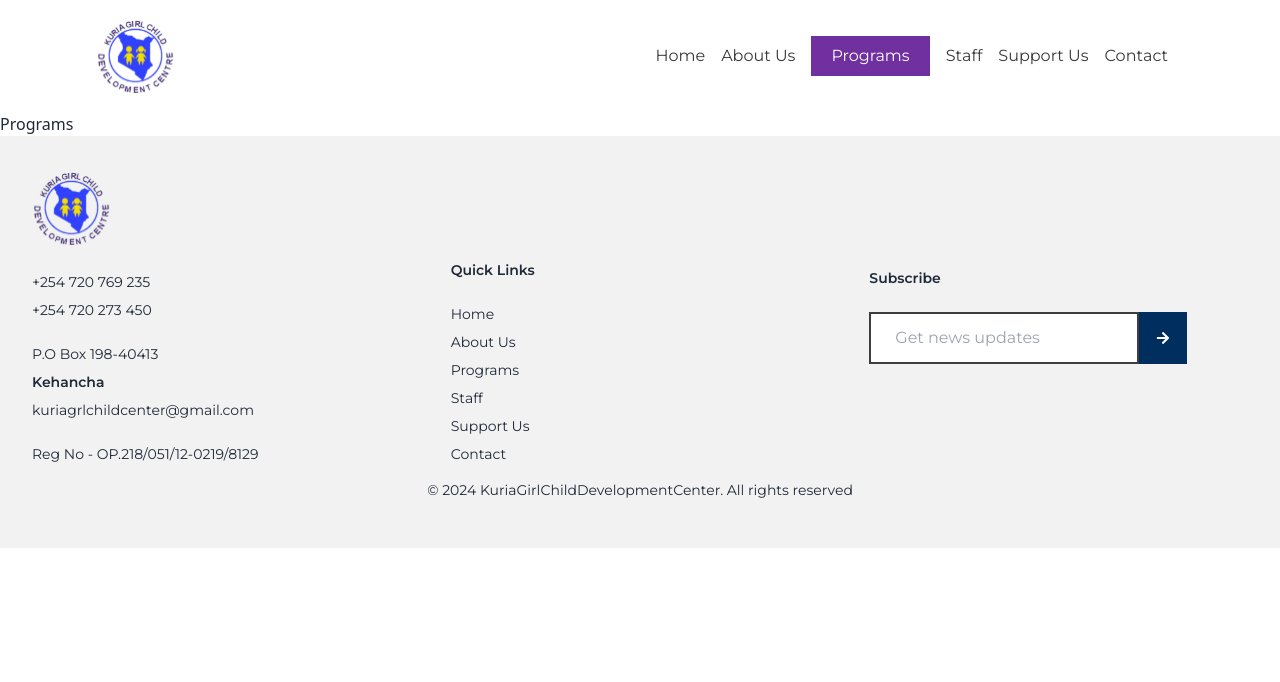
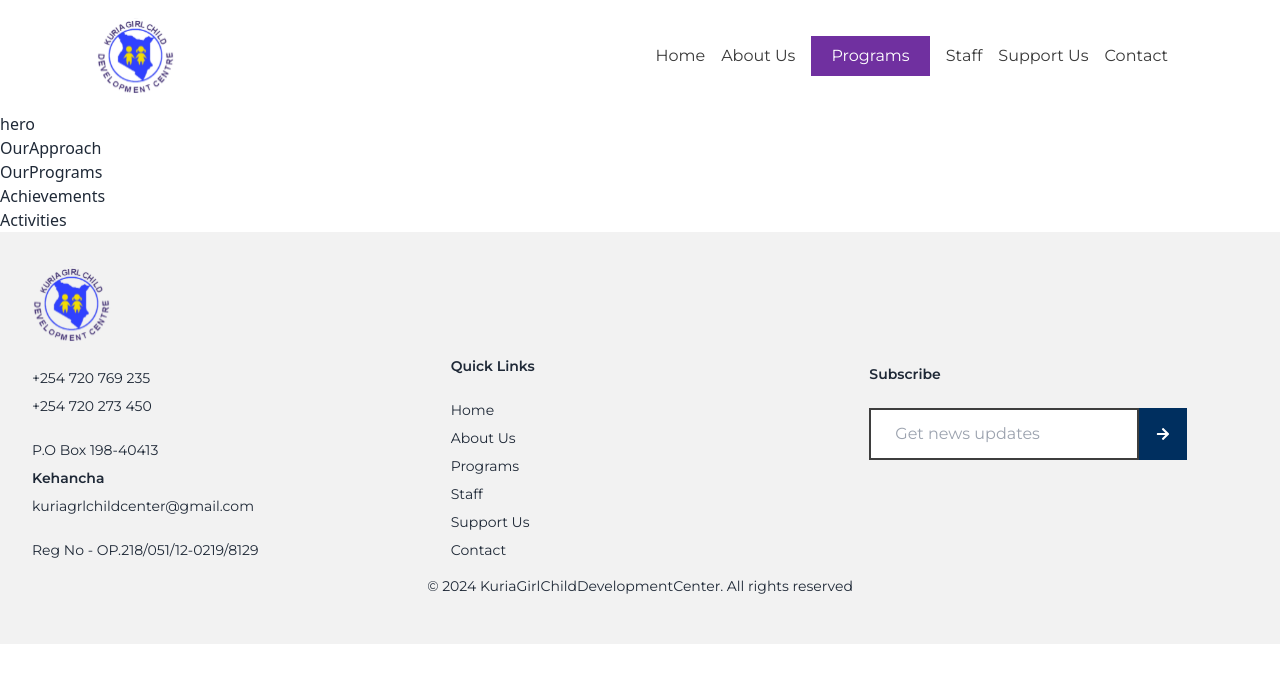
Before and after one commit to prince475/kgcdc, a React (Vite) app: page /programs in a window 1280 px wide. Shown: the top 682 px of the page. Built offline with nearby package versions, Linux system fonts and the light colour scheme.

Commit message:
laid down programs skeletons

```diff
--- a/src/pages/programs/Programs.jsx
+++ b/src/pages/programs/Programs.jsx
@@ -1,5 +1,24 @@
+import { Achievements } from "./sections/Achievements";
+import { Activities } from "./sections/Activities";
+import { Hero } from "./sections/Hero";
+import { OurApproach } from "./sections/OurApproach";
+import { OurPrograms } from "./sections/OurPrograms";
+
 const Programs = () => {
-  return <div>Programs</div>;
+  return(
+  <section>
+
+    <Hero />
+    <OurApproach />
+    <OurPrograms />
+    <Achievements />
+    <Activities />
+
+
+  </section>
+
+
+  )
 };
 
 export default Programs;
--- /dev/null
+++ b/src/pages/programs/sections/Achievements.jsx
@@ -0,0 +1,7 @@
+
+
+export const Achievements = () => {
+  return (
+    <div>Achievements</div>
+  )
+}
--- /dev/null
+++ b/src/pages/programs/sections/Activities.jsx
@@ -0,0 +1,7 @@
+
+
+export const Activities = () => {
+  return (
+    <div>Activities</div>
+  )
+}
--- /dev/null
+++ b/src/pages/programs/sections/Hero.jsx
@@ -0,0 +1,7 @@
+
+
+export const Hero = () => {
+  return (
+    <div>hero</div>
+  )
+}
--- /dev/null
+++ b/src/pages/programs/sections/OurApproach.jsx
@@ -0,0 +1,6 @@
+
+export const OurApproach = () => {
+  return (
+    <div>OurApproach</div>
+  )
+}
--- /dev/null
+++ b/src/pages/programs/sections/OurPrograms.jsx
@@ -0,0 +1,7 @@
+
+
+export const OurPrograms = () => {
+  return (
+    <div>OurPrograms</div>
+  )
+}
--- a/src/pages/staff/Staff.jsx
+++ b/src/pages/staff/Staff.jsx
@@ -5,13 +5,16 @@ import StaffList from "./StaffList";
 
 const Staff = () => {
   return (
+
     <section className="container mx-ato p-4 lg:px-32 ">
+
+
       <SectionHeading className=" font-montserrat text-left text-purple-800 lg:py-4 lg:px-0">
         Our Staff
       </SectionHeading>
 
 
-     <StaffList />
+      <StaffList />
 
     </section>
   );
--- a/src/pages/staff/StaffList.jsx
+++ b/src/pages/staff/StaffList.jsx
@@ -34,6 +34,7 @@ const StaffList = () => {
                 She is an educationist who exited public service and founded Kehancha Ravine academy to further her passion and dream of ending violence against children through Education and mentorship. She holds a bachelor of arts in Education. She spends her free time in Church supporting her husband who is a bishop with PEFA churches.
               </p>
            </div>
+
          </div>
         </div>
 
@@ -47,6 +48,7 @@ const StaffList = () => {
 
       {/* supporting staff */}
        <SupportStaff />
+
     </div>
   );
 };
```
